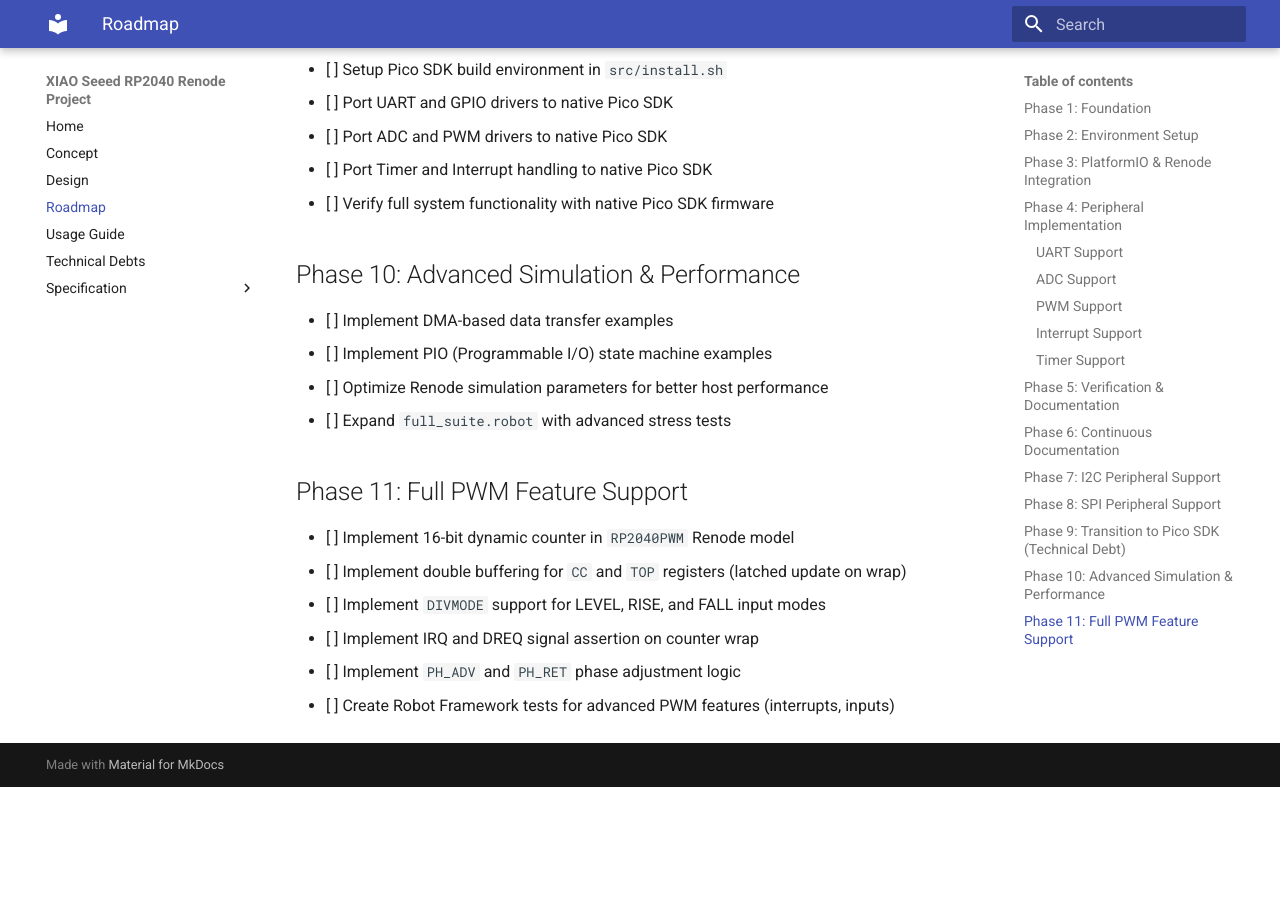
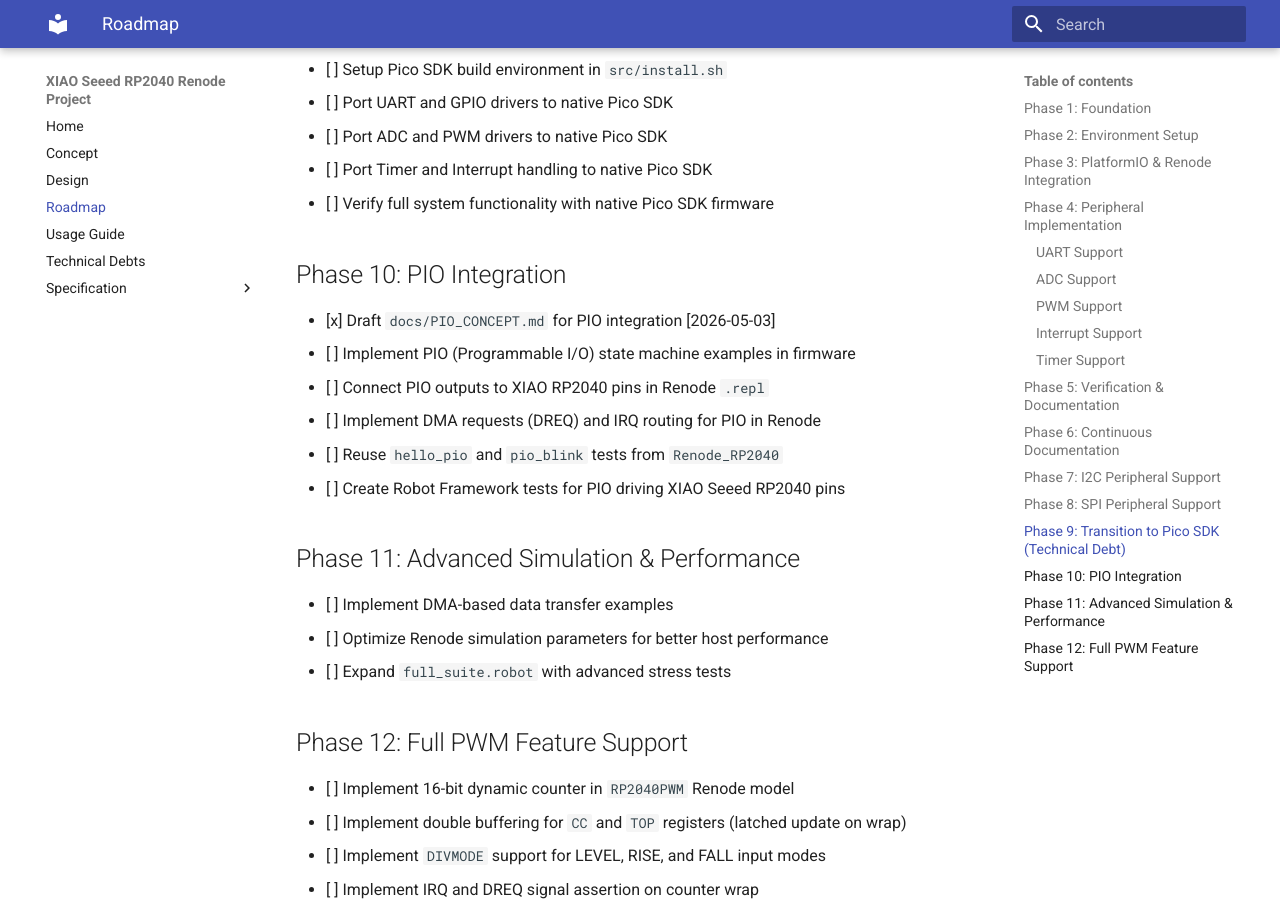
Before and after one commit to chatelao/xiao-seeed-rp2040-renode, an MkDocs documentation site: the page built from docs/ROADMAP.md, in a window 1280 px wide and 900 px high, scrolled down 3002 px. Built offline with MkDocs 1.6.1 and Material for MkDocs 9.7.7, drawn with Linux system fonts in a browser that asks for light colours; before the commit the page ends 3789 px from its top, so only the background shows below that.

Commit message:
docs: draft PIO support concept and update roadmap
- Created docs/PIO_CONCEPT.md outlining PIO simulation strategy and architecture.
- Updated docs/CONCEPT.md to include PIO as a functional component.
- Updated docs/ROADMAP.md to include Phase 10 for PIO integration.
- Verified system stability by running the full test suite.

```diff
--- a/docs/ROADMAP.md
+++ b/docs/ROADMAP.md
@@ -85,13 +85,20 @@ The final plan to implement the `CONCEPT.md` and `DESIGN.md` to achieve the top
 - [ ] Port Timer and Interrupt handling to native Pico SDK
 - [ ] Verify full system functionality with native Pico SDK firmware
 
-## Phase 10: Advanced Simulation & Performance
+## Phase 10: PIO Integration
+- [x] Draft `docs/PIO_CONCEPT.md` for PIO integration [2026-05-03]
+- [ ] Implement PIO (Programmable I/O) state machine examples in firmware
+- [ ] Connect PIO outputs to XIAO RP2040 pins in Renode `.repl`
+- [ ] Implement DMA requests (DREQ) and IRQ routing for PIO in Renode
+- [ ] Reuse `hello_pio` and `pio_blink` tests from `Renode_RP2040`
+- [ ] Create Robot Framework tests for PIO driving XIAO Seeed RP2040 pins
+
+## Phase 11: Advanced Simulation & Performance
 - [ ] Implement DMA-based data transfer examples
-- [ ] Implement PIO (Programmable I/O) state machine examples
 - [ ] Optimize Renode simulation parameters for better host performance
 - [ ] Expand `full_suite.robot` with advanced stress tests
 
-## Phase 11: Full PWM Feature Support
+## Phase 12: Full PWM Feature Support
 - [ ] Implement 16-bit dynamic counter in `RP2040PWM` Renode model
 - [ ] Implement double buffering for `CC` and `TOP` registers (latched update on wrap)
 - [ ] Implement `DIVMODE` support for LEVEL, RISE, and FALL input modes
```
Also changed, not shown: docs/CONCEPT.md (+1 -0 lines), docs/PIO_CONCEPT.md (added, +55 -0 lines).
